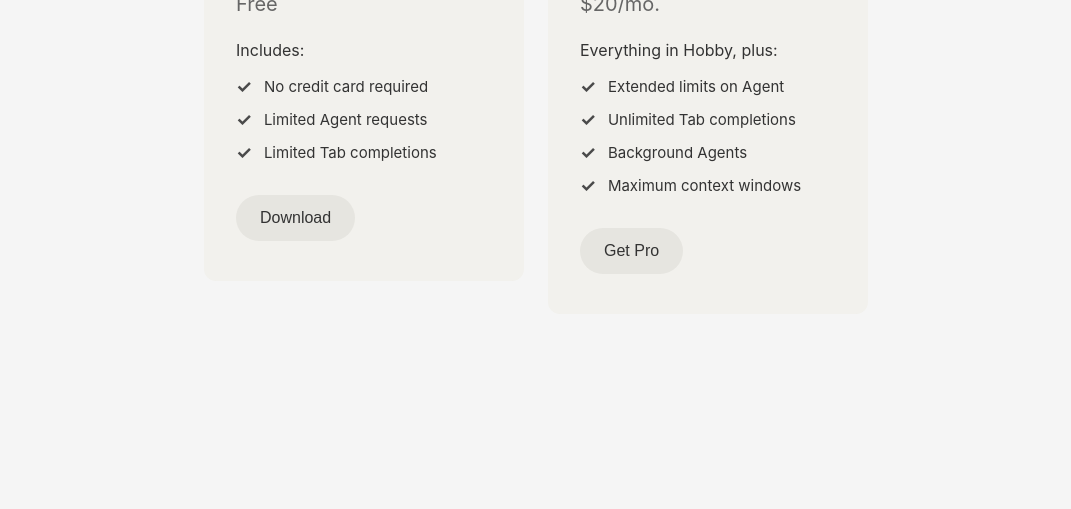
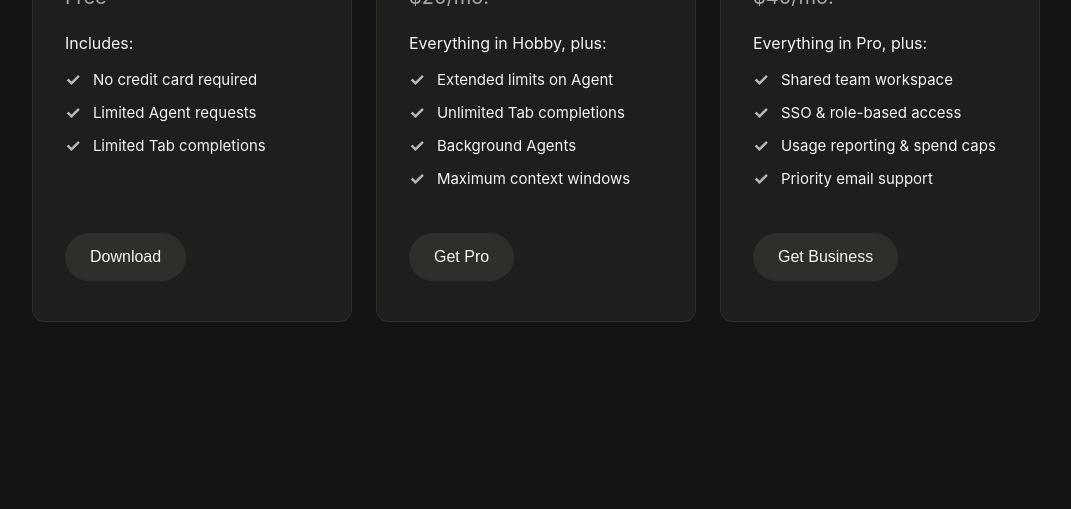
Before and after one commit to 43Alopez43/May-Week-1-HTML-CSS, a plain HTML site: page index.html in a window 1280 px wide. Shown: the part 291-800 px from the top of the page, without its empty margins (104-1175 px from the left). Drawn offline with Linux system fonts and the light colour scheme.

Commit message:
Updated card styles

```diff
--- a/index.html
+++ b/index.html
@@ -56,6 +56,32 @@
             </div>
             <button class="download-button">Get Pro</button>
         </div>
+        <div class="card">
+            <h1 class="card-title">Business</h1>
+            <p class="card-price">$40/mo.</p>
+            <div class="card-content">
+                <p class="includes-text">Everything in Pro, plus:</p>
+                <ul class="features-list">
+                    <li>
+                        <span class="checkmark">✓</span>
+                        Shared team workspace
+                    </li>
+                    <li>
+                        <span class="checkmark">✓</span>
+                        SSO & role-based access
+                    </li>
+                    <li>
+                        <span class="checkmark">✓</span>
+                        Usage reporting & spend caps
+                    </li>
+                    <li>
+                        <span class="checkmark">✓</span>
+                        Priority email support
+                    </li>
+                </ul>
+            </div>
+            <button class="download-button">Get Business</button>
+        </div>
     </div>
 </body>
 </html>
--- a/styles.css
+++ b/styles.css
@@ -4,9 +4,22 @@
     box-sizing: border-box;
 }
 
+:root {
+    --bg: #141414;
+    --card-bg: #1e1e1c;
+    --card-border: #2e2e2b;
+    --text-primary: #f5f5f2;
+    --text-secondary: #a8a8a3;
+    --text-muted: #7a7a75;
+    --btn-bg: #2e2e2b;
+    --btn-hover: #3d3d3a;
+    --checkmark: #b8b8b2;
+}
+
 body {
     font-family: -apple-system, BlinkMacSystemFont, 'Segoe UI', Roboto, Oxygen, Ubuntu, Cantarell, sans-serif;
-    background-color: #f5f5f5;
+    background-color: var(--bg);
+    color: var(--text-primary);
     display: flex;
     justify-content: center;
     align-items: center;
@@ -18,39 +31,44 @@ body {
     display: flex;
     flex-direction: row;
     gap: 24px;
-    flex-wrap: nowrap;
+    flex-wrap: wrap;
     justify-content: center;
-    align-items: flex-start;
+    align-items: stretch;
 }
 
 .card {
-    background-color: #f2f1ed;
+    background-color: var(--card-bg);
+    border: 1px solid var(--card-border);
     border-radius: 12px;
     padding: 40px 32px;
     width: 320px;
     flex-shrink: 0;
+    display: flex;
+    flex-direction: column;
+    min-height: 100%;
 }
 
 .card-title {
     font-size: 32px;
     font-weight: 600;
-    color: #333;
+    color: var(--text-primary);
     margin-bottom: 8px;
 }
 
 .card-price {
     font-size: 20px;
-    color: #666;
+    color: var(--text-secondary);
     margin-bottom: 24px;
 }
 
 .card-content {
+    flex: 1;
     margin-bottom: 32px;
 }
 
 .includes-text {
     font-size: 16px;
-    color: #333;
+    color: var(--text-primary);
     margin-bottom: 16px;
 }
 
@@ -64,11 +82,11 @@ body {
     align-items: center;
     margin-bottom: 12px;
     font-size: 15px;
-    color: #333;
+    color: var(--text-primary);
 }
 
 .checkmark {
-    color: #4a4a4a;
+    color: var(--checkmark);
     font-size: 18px;
     margin-right: 12px;
     font-weight: bold;
@@ -76,21 +94,23 @@ body {
 
 .download-button {
     width: fit-content;
-    background-color: #e6e5e0;
-    border: none;
+    margin-top: auto;
+    background-color: var(--btn-bg);
+    border: 1px solid var(--card-border);
     border-radius: 999px;
     padding: 14px 24px;
     font-size: 16px;
     font-weight: 500;
-    color: #333;
+    color: var(--text-primary);
     cursor: pointer;
-    transition: background-color 0.2s ease;
+    transition: background-color 0.2s ease, border-color 0.2s ease;
 }
 
 .download-button:hover {
-    background-color: #D8D6CE;
+    background-color: var(--btn-hover);
+    border-color: #4a4a46;
 }
 
 .download-button:active {
-    background-color: #D8D6CE;
+    background-color: var(--btn-hover);
 }
```
